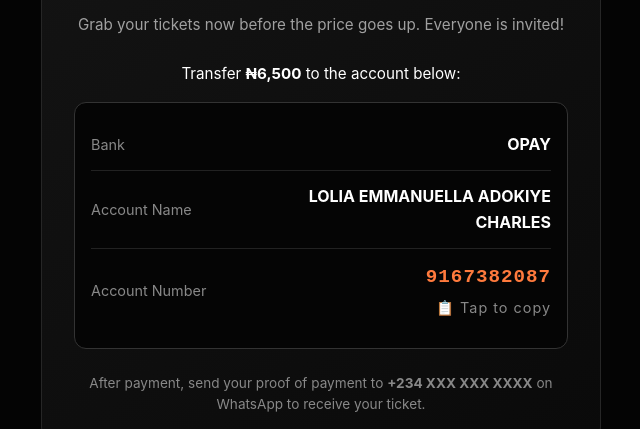
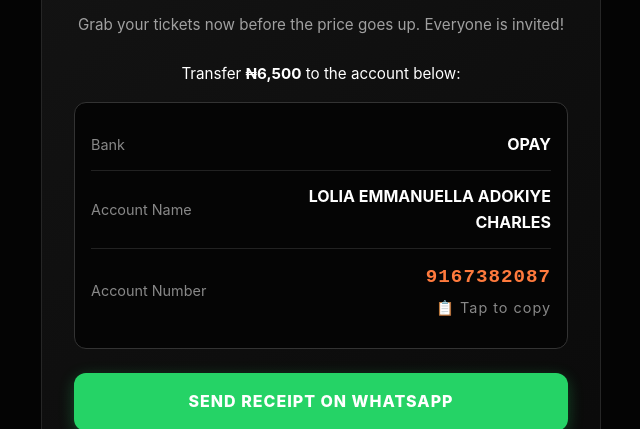
Before and after one commit to Falipopi/freshers-party, a plain HTML site: page index.html in a window 1280 px wide. Shown: the part 523-952 px from the top of the page, without its empty margins (319-959 px from the left). Drawn offline with Linux system fonts and the light colour scheme.

Commit message:
Added WhatsApp DM button and finalized site

```diff
--- a/index.html
+++ b/index.html
@@ -33,12 +33,12 @@
       </div>
     </header>
 
-    <!-- Poster Image -->
+    <!-- Poster Image (Make sure you have imgs/poster.png in your folder) -->
     <div class="poster-container fade-in delay-2">
       <img class="poster" src="imgs/poster.png" alt="Lost in Euphoria Party Poster" />
     </div>
 
-    <!-- Main CTA Section (Now just Bank Transfer) -->
+    <!-- Main CTA Section -->
     <section class="ticket-section fade-in delay-3">
       <div class="ticket-card">
         <div class="ticket-info">
@@ -49,7 +49,8 @@
 
         <p style="margin-bottom: 1rem; font-size: 0.95rem;">Transfer <strong>₦6,500</strong> to the account below:</p>
 
-        <div class="bank-card" style="text-align: left; margin-bottom: 1.5rem;">
+        <!-- Bank Details -->
+        <div class="bank-card">
           <div class="bank-row">
             <span>Bank</span>
             <strong>OPAY</strong>
@@ -58,15 +59,21 @@
             <span>Account Name</span>
             <strong>LOLIA EMMANUELLA ADOKIYE CHARLES</strong>
           </div>
-          <!-- CLICK TO COPY -->
+          <!-- Click to copy -->
           <div class="bank-row copy-row" onclick="copyAccountNumber()">
             <span>Account Number</span>
             <strong class="acct-num">9167382087 <span class="copy-icon">📋 Tap to copy</span></strong>
           </div>
         </div>
 
-        <p class="note" style="margin-top: 0;">
-          After payment, send your proof of payment to <strong>+234 XXX XXX XXXX</strong> on WhatsApp to receive your ticket.
+        <!-- WHATSAPP BUTTON -->
+        <!-- ⚠️ REPLACE 234YOURNUMBERHERE WITH YOUR ACTUAL WHATSAPP NUMBER (e.g., 2348012345678) -->
+        <a href="https://wa.me/2348105554353?text=Hi!%20I%20just%20paid%20%E2%82%A66%2C500%20for%20the%20Lost%20in%20Euphoria%20Early%20Bird%20ticket.%20Here%20is%20my%20receipt%3A" target="_blank" class="btn-whatsapp">
+          Send Receipt on WhatsApp
+        </a>
+
+        <p class="note" style="margin-top: 1rem;">
+          After payment, tap the button above to send your proof of payment and receive your ticket.
         </p>
       </div>
     </section>
@@ -76,6 +83,7 @@
       <h2>The Vibe: Street Wear</h2>
       <p>Pull up in your best fits. Here's the energy we're expecting.</p>
       <div class="gallery-grid">
+        <!-- Make sure these match the exact file names in your imgs folder -->
         <img src="imgs/dress6.png" alt="Streetwear fit 1" />
         <img src="imgs/dress2.png" alt="Streetwear fit 2" />
         <img src="imgs/dress3.png" alt="Streetwear fit 3" />
--- a/style.css
+++ b/style.css
@@ -270,6 +270,36 @@ h2 {
   margin-top: 4px;
 }
 
+/* --- WhatsApp Button --- */
+.btn-whatsapp {
+  display: flex;
+  justify-content: center;
+  align-items: center;
+  width: 100%;
+  padding: 1rem;
+  background: #25D366; /* Official WhatsApp Green */
+  color: #fff;
+  text-decoration: none;
+  border-radius: 12px;
+  font-weight: 800;
+  font-size: 1rem;
+  text-transform: uppercase;
+  letter-spacing: 1px;
+  transition: all 0.2s ease;
+  border: none;
+  box-shadow: 0 4px 15px rgba(37, 211, 102, 0.3);
+}
+
+.btn-whatsapp:hover {
+  background: #1ebe5d;
+  transform: translateY(-2px);
+  box-shadow: 0 6px 20px rgba(37, 211, 102, 0.5);
+}
+
+.btn-whatsapp:active {
+  transform: translateY(1px);
+}
+
 /* --- Gallery Section (2 per line) --- */
 .gallery-section {
   margin-bottom: 3rem;
@@ -302,7 +332,6 @@ h2 {
   border: 1px solid #262626;
   transition: all 0.4s cubic-bezier(0.2, 0.8, 0.2, 1);
   filter: grayscale(40%) brightness(0.8);
-  /* No black background anymore! */
 }
 
 .gallery-grid img:hover {
@@ -364,5 +393,5 @@ h2 {
   .ticket-card { padding: 1.5rem; }
   .bank-row { flex-direction: column; align-items: flex-start; gap: 0.3rem; }
   .bank-row strong { text-align: left; max-width: 100%; }
-  .gallery-grid img { height: 220px; } /* Slightly shorter on mobile so it fits well */
+  .gallery-grid img { height: 220px; }
 }
```
